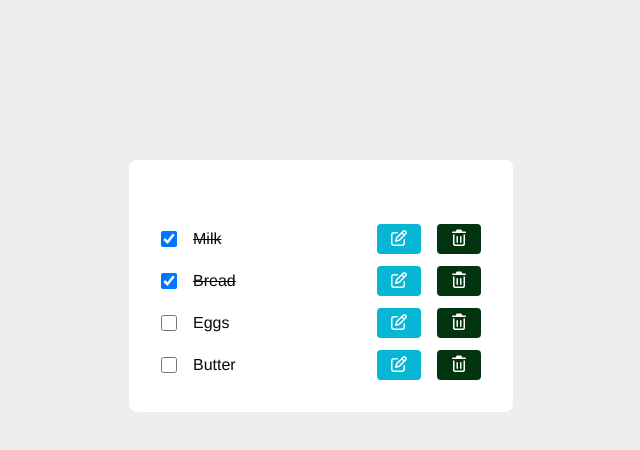
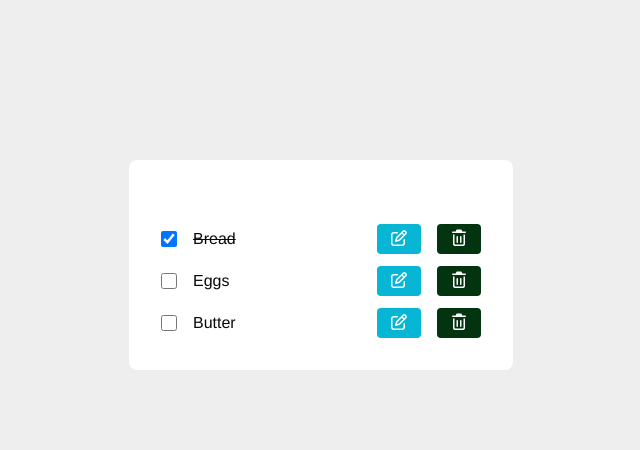
Before and after one commit to Z0R04/online-grocery, a plain HTML site: page index.html in a window 1280 px wide. Both pictures are taken after a click on the button 778 px from the left and 239 px from the top of the page. Shown: the whole page, without its empty margins (319-959 px from the left). Drawn offline with Linux system fonts and the light colour scheme.

Commit message:
items deletion

```diff
--- a/index.html
+++ b/index.html
@@ -5,14 +5,14 @@
     <meta name="viewport" content="width=device-width, initial-scale=1.0" />
     <title>Grocery</title>
 
+    <link rel="stylesheet" href="css/global.css" />
     <link
       rel="stylesheet"
       href="https://cdnjs.cloudflare.com/ajax/libs/font-awesome/7.0.1/css/all.min.css"
     />
-
-    <link rel="stylesheet" href="css/global.css" />
     <link rel="stylesheet" href="css/single-item.css" />
     <link rel="stylesheet" href="css/items.css" />
+
   </head>
   <body>
     <section class="section-center">
--- a/js/app.js
+++ b/js/app.js
@@ -23,3 +23,14 @@ export function editCompleted(id) {
   });
   render();
 }
+
+//delete function
+export function deleteItem(id) {
+  items = items.filter((item) => item.id !== id);
+
+  render();
+
+  setTimeout(() => {
+    alert("Item deleted successfully!");
+  }, 0);
+}
--- a/js/single-item.js
+++ b/js/single-item.js
@@ -1,4 +1,4 @@
-import { editCompleted } from "./app.js";
+import { editCompleted, deleteItem } from "./app.js";
 
 // Create SingleItem Element
 export function createSingleItem(item) {
@@ -18,9 +18,14 @@ export function createSingleItem(item) {
     </button>
   `;
 
-  // Add event listener for checkbox
-  const checkbox = div.querySelector('input[type="checkbox"]');
+  //  event listener for checkbox
+  const checkbox = div.querySelector("input[type='checkbox']");
   checkbox.addEventListener("change", () => editCompleted(item.id));
+
+  //event listener for delete button
+
+  const removeBtn = div.querySelector(".remove-btn");
+  removeBtn.addEventListener("click", () => deleteItem(item.id));
 
   return div;
 }
```
